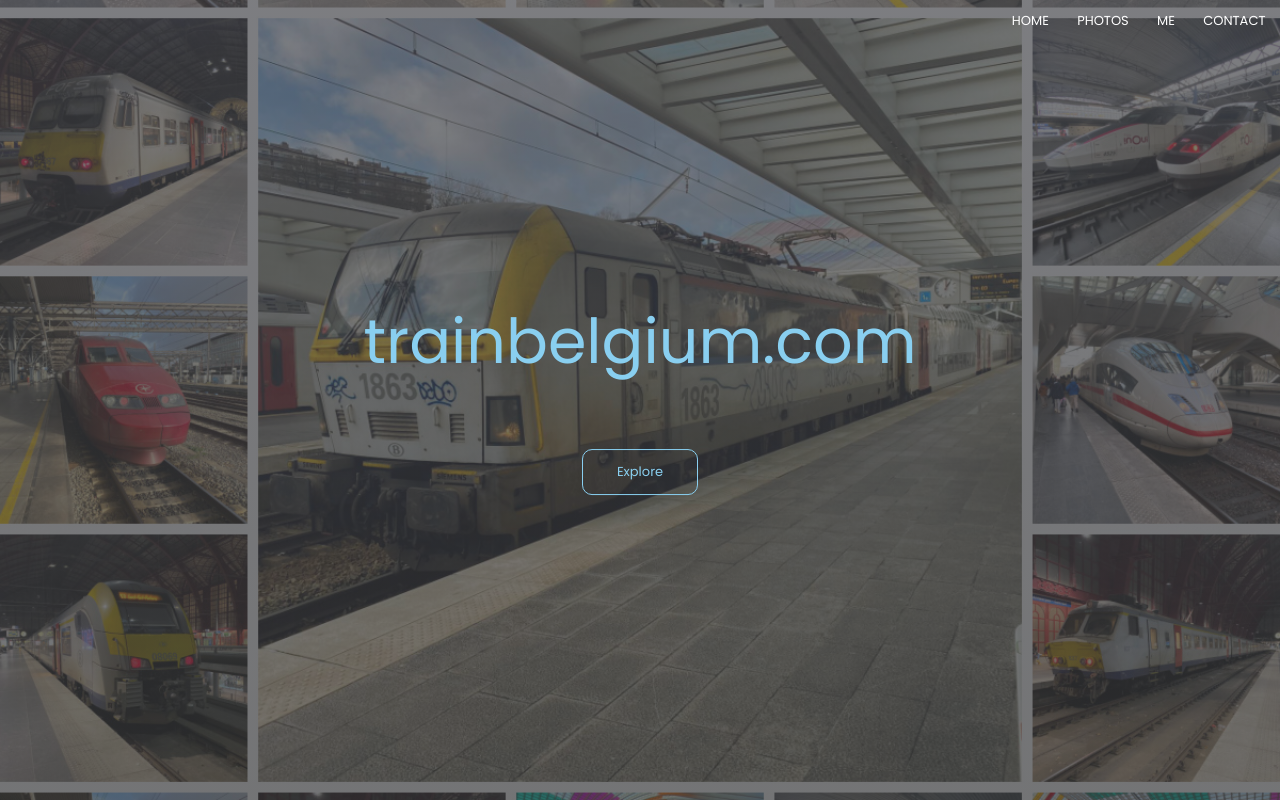
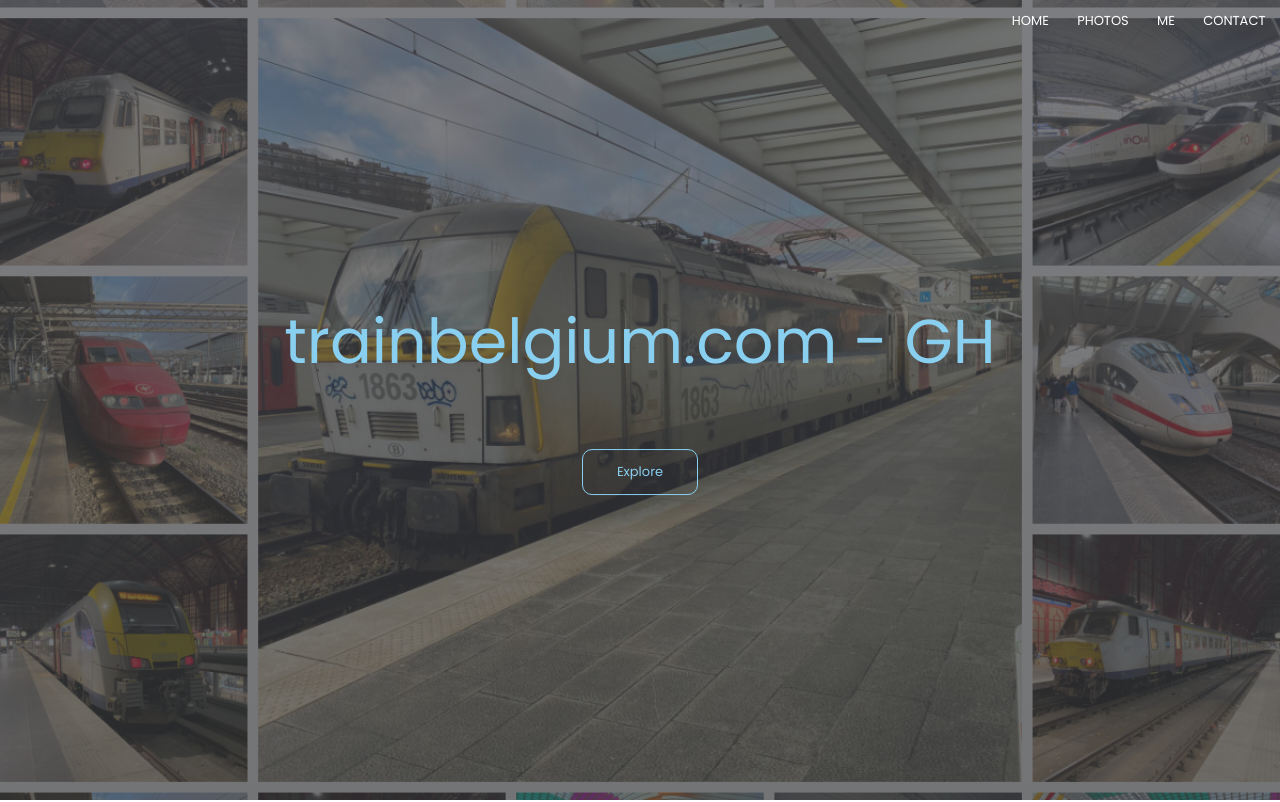
Before and after one commit to tristanschelkens/trainbelgium.com, a plain HTML site: page html/Home.html in a window 1280 px wide. Shown: the top 802 px of the page. Drawn offline with nearby package versions, Linux system fonts and the light colour scheme.

Commit message:
Update Home.html

```diff
--- a/html/Home.html
+++ b/html/Home.html
@@ -54,7 +54,7 @@
       </nav>
 
       <div class="text-box">
-        <h1>trainbelgium.com</h1>
+        <h1>trainbelgium.com - GH</h1>
 
         <p></p>
 
```
